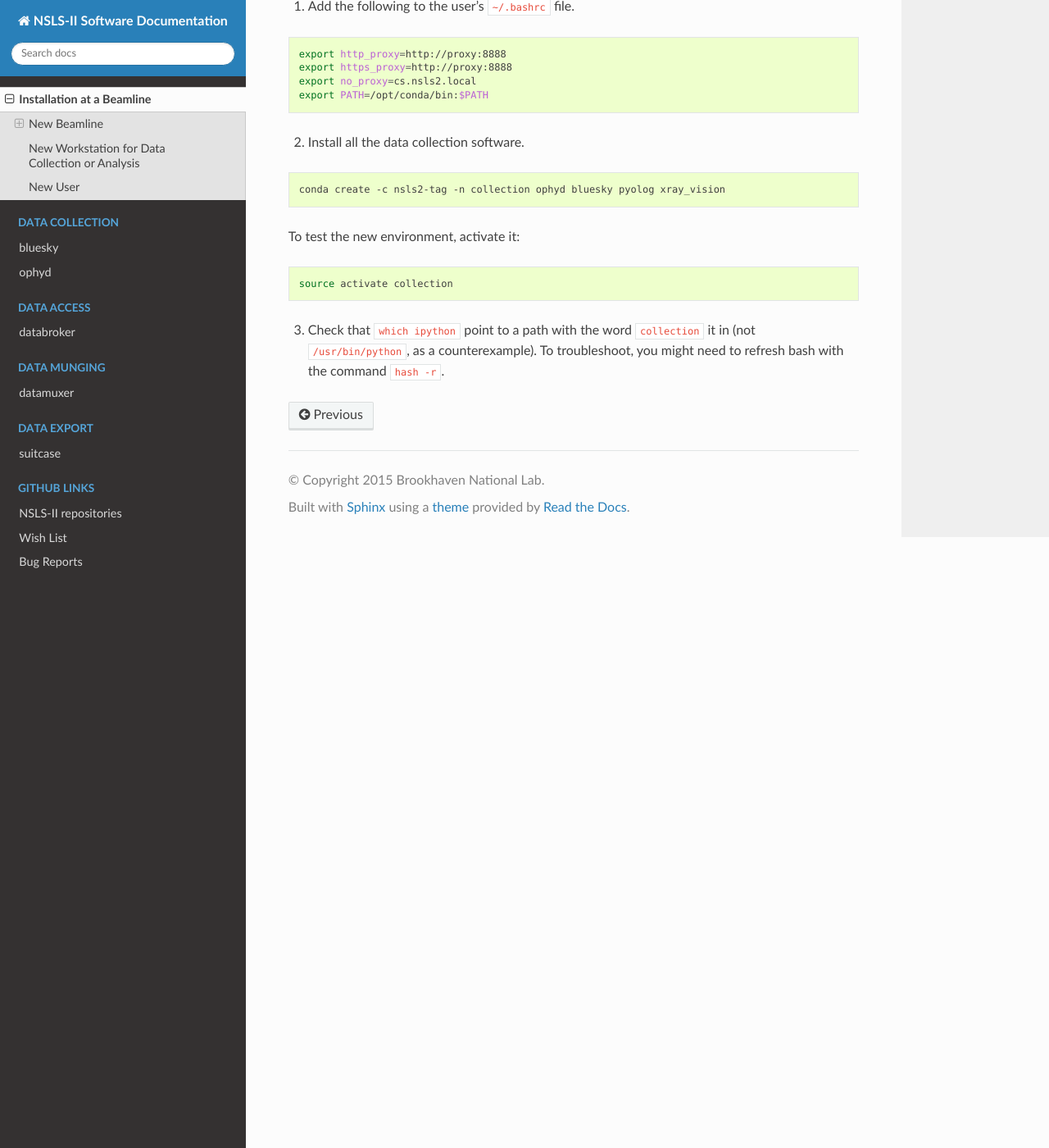
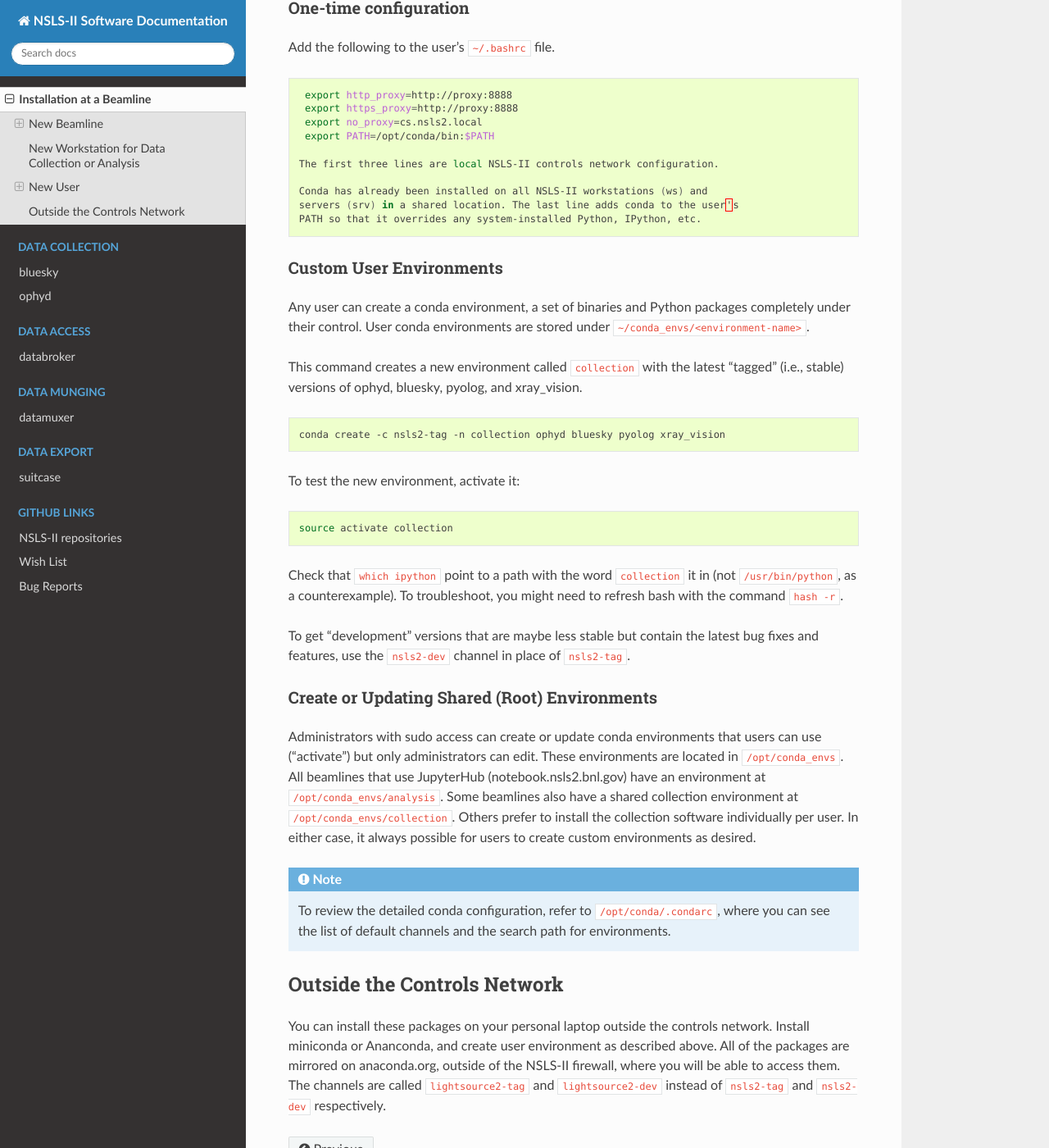
Before and after one commit to NSLS-II/docs, a Sphinx documentation site: the page built from source/fresh-installation.rst, in a window 1280 px wide and 1400 px high, scrolled down 4438 px. Shown: the whole window at 82% size. Built offline with Sphinx 7.4.7 and the Read the Docs theme 2.0.0, drawn with Linux system fonts in a browser that asks for light colours; pages that are not in the unit, such as notebooks, are missing from menus.

Commit message:
DOC: More conda docs.

```diff
--- a/source/fresh-installation.rst
+++ b/source/fresh-installation.rst
@@ -233,7 +233,10 @@ New Workstation for Data Collection or Analysis
 New User
 --------
 
-1. Add the following to the user's ``~/.bashrc`` file.
+One-time configuration
+++++++++++++++++++++++
+
+Add the following to the user's ``~/.bashrc`` file.
 
 .. code-block:: bash
 
@@ -242,7 +245,21 @@ New User
     export no_proxy=cs.nsls2.local
     export PATH=/opt/conda/bin:$PATH
 
-2. Install all the data collection software.
+   The first three lines are local NSLS-II controls network configuration.
+
+   Conda has already been installed on all NSLS-II workstations (ws) and
+   servers (srv) in a shared location. The last line adds conda to the user's
+   PATH so that it overrides any system-installed Python, IPython, etc.
+
+Custom User Environments
+++++++++++++++++++++++++
+
+Any user can create a conda environment, a set of binaries and Python packages
+completely under their control. User conda environments are stored under
+``~/conda_envs/<environment-name>``.
+
+This command creates a new environment called ``collection`` with the latest
+"tagged" (i.e., stable) versions of ophyd, bluesky, pyolog, and xray_vision.
 
 .. code-block:: bash
 
@@ -254,6 +271,39 @@ To test the new environment, activate it:
 
     source activate collection
 
-3. Check that ``which ipython`` point to a path with the word ``collection`` it
-   in (not ``/usr/bin/python``, as a counterexample). To troubleshoot, you
-   might need to refresh bash with the command ``hash -r``.
+Check that ``which ipython`` point to a path with the word ``collection`` it
+in (not ``/usr/bin/python``, as a counterexample). To troubleshoot, you
+might need to refresh bash with the command ``hash -r``.
+
+To get "development" versions that are maybe less stable but contain the latest
+bug fixes and features, use the ``nsls2-dev`` channel in place of
+``nsls2-tag``.
+
+
+Create or Updating Shared (Root) Environments
++++++++++++++++++++++++++++++++++++++++++++++
+
+Administrators with sudo access can create or update conda environments that
+users can use ("activate") but only administrators can edit. These environments
+are located in ``/opt/conda_envs``. All beamlines that use JupyterHub
+(notebook.nsls2.bnl.gov) have an environment at ``/opt/conda_envs/analysis``.
+Some beamlines also have a shared collection environment at
+``/opt/conda_envs/collection``. Others prefer to install the collection
+software individually per user. In either case, it always possible for users to
+create custom environments as desired.
+
+.. note::
+
+    To review the detailed conda configuration, refer to
+    ``/opt/conda/.condarc``, where you can see the list of default channels and
+    the search path for environments.
+
+Outside the Controls Network
+----------------------------
+
+You can install these packages on your personal laptop outside the controls
+network. Install miniconda or Ananconda, and create user environment as
+described above. All of the packages are mirrored on anaconda.org, outside of
+the NSLS-II firewall, where you will be able to access them. The channels are
+called ``lightsource2-tag`` and ``lightsource2-dev`` instead of ``nsls2-tag``
+and ``nsls2-dev`` respectively.
```
